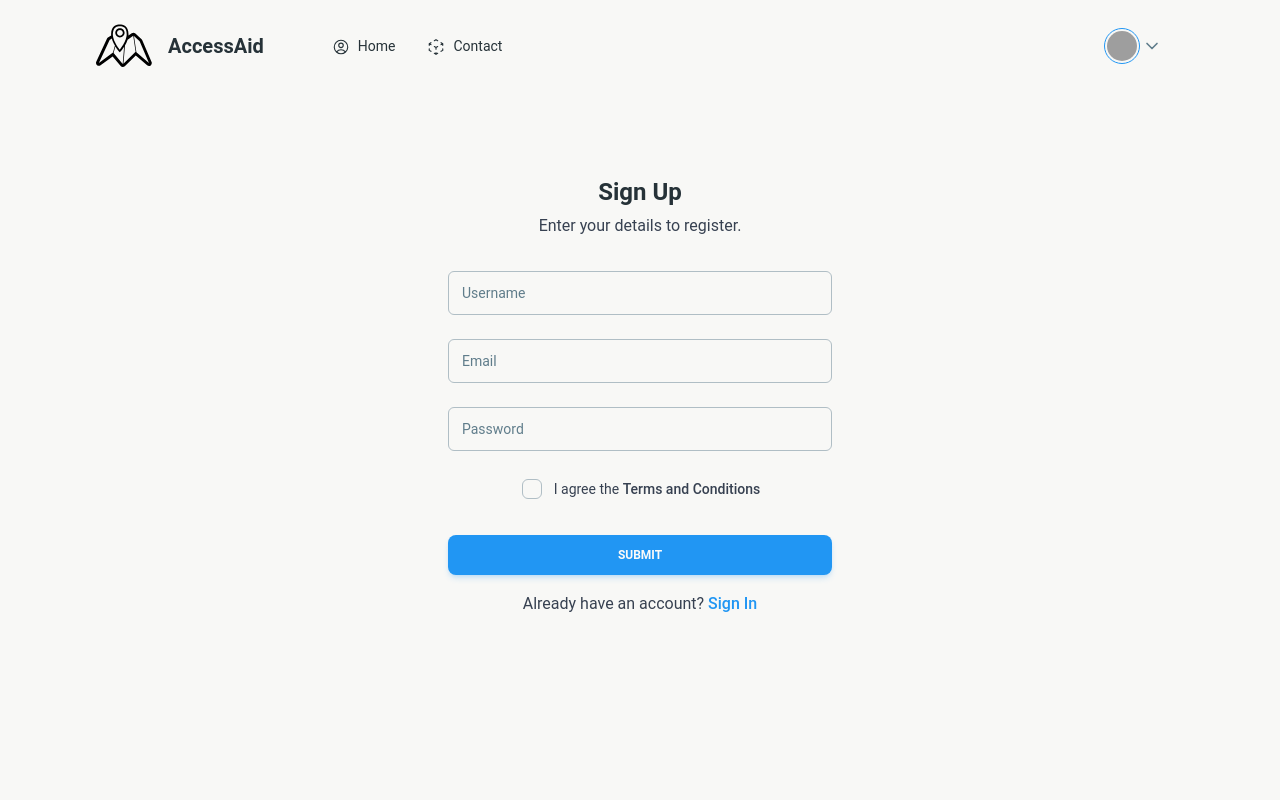
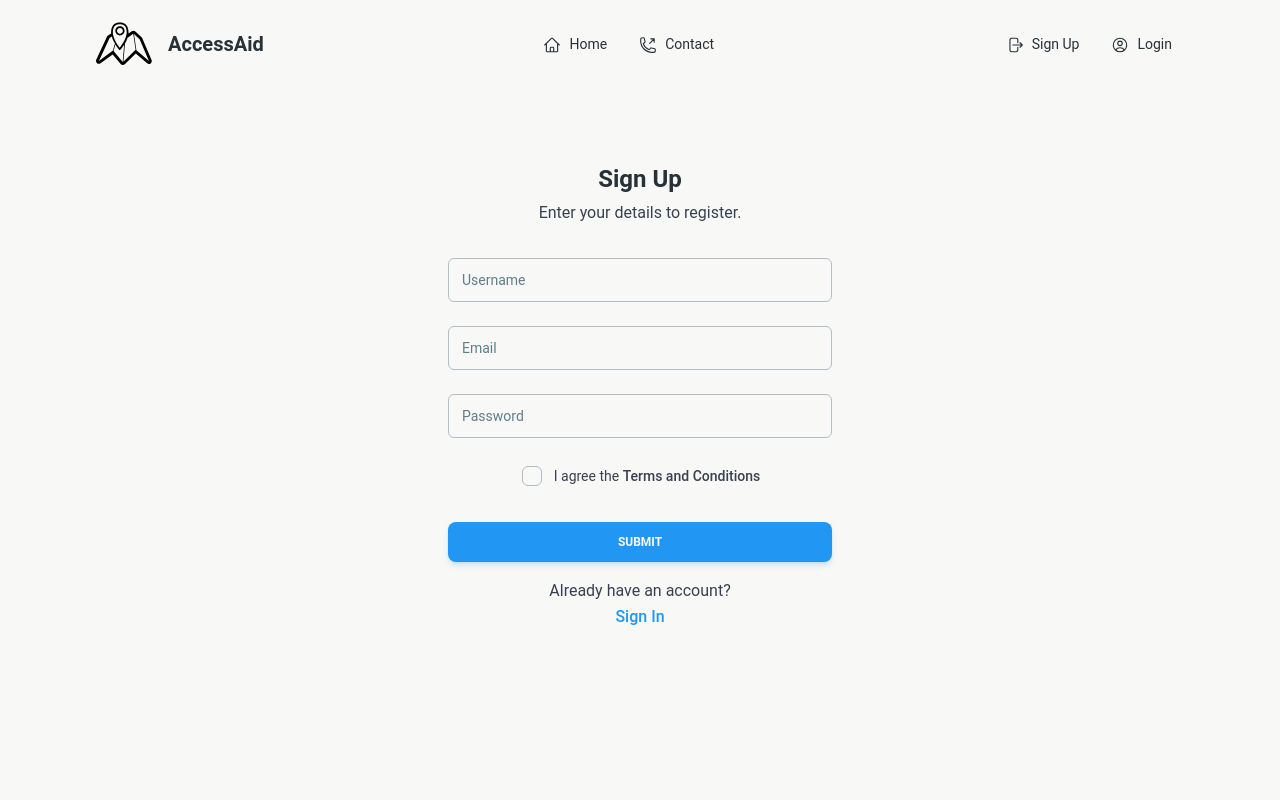
Before and after one commit to AccessAid/AccessAid-frontend, a React (Vite) app: page /signup in a window 1280 px wide. Shown: the top 800 px of the page. Built offline with nearby package versions, Linux system fonts and the light colour scheme; grey boxes are pictures that could not be loaded.

Commit message:
feat: :sparkles: Add auth hook and protectedRoute component for security and refactor some css

```diff
--- a/src/App.jsx
+++ b/src/App.jsx
@@ -17,8 +17,10 @@ import {
   Profile,
   SignUp,
 } from './pages';
+import { ProtectedRoute } from './components/ProtectedRoute/ProtectedRoute';
 
 function App() {
+  const excludedRoutes = [LOGIN, SIGNUP];
   return (
     <BrowserRouter>
       <Routes>
@@ -26,7 +28,9 @@ function App() {
           <Route index element={<Home />} />
           <Route path={LOGIN} element={<Login />} />
           <Route path={SIGNUP} element={<SignUp />} />
-          <Route path={PROFILE} element={<Profile />} />
+          <Route element={<ProtectedRoute excludedRoutes={excludedRoutes} />}>
+            <Route path={PROFILE} element={<Profile />} />
+          </Route>
           <Route path={CONTACT} element={<Contact />} />
           <Route path={NOT_FOUND} element={<NotFound />} />
         </Route>
--- a/src/components/ContactForm/ContactForm.css
+++ b/src/components/ContactForm/ContactForm.css
@@ -1,9 +1,18 @@
 .contact__form {
-  @apply flex h-full w-full flex-col items-center justify-center;
+  @apply h-full w-full pt-10;
+}
+
+.contact__form .contact-card {
+  @apply flex h-full w-full flex justify-center;
 }
 
 .contact__form form {
   @apply flex h-full max-w-3xl flex-col items-center justify-center gap-2 p-2;
+  min-height: 60vh;
+}
+
+.contact__form form > div {
+  @apply my-1;
 }
 
 .contact__form form button {
--- a/src/components/ContactForm/ContactForm.jsx
+++ b/src/components/ContactForm/ContactForm.jsx
@@ -1,6 +1,12 @@
 import React from 'react';
 import { useForm } from 'react-hook-form';
-import { Input, Textarea, Button } from '@material-tailwind/react';
+import {
+  Input,
+  Textarea,
+  Button,
+  Card,
+  Typography,
+} from '@material-tailwind/react';
 
 import './ContactForm.css';
 
@@ -17,6 +23,14 @@ const ContactForm = () => {
 
   return (
     <div className='contact__form'>
+      <Card color='transparent' shadow={false} className='contact-card'>
+        <Typography variant='h4' color='blue-gray'>
+          Contact us
+        </Typography>
+        <Typography color='gray' className='mt-1 font-normal'>
+          Send us your comments, questions and suggestions about our
+          accessibility platform
+        </Typography>
         <form onSubmit={handleSubmit(onSubmit)}>
           <Input
             id='name'
@@ -50,6 +64,7 @@ const ContactForm = () => {
             Enviar
           </Button>
         </form>
+      </Card>
     </div>
   );
 };
--- a/src/components/Header/Header.css
+++ b/src/components/Header/Header.css
@@ -8,7 +8,7 @@
 }
 
 .header .header__container {
-  @apply mx-auto flex items-center md:mx-16;
+  @apply mx-auto flex items-center justify-between md:mx-16 flex-grow;
 }
 
 .header .header__container .header__brand {
--- a/src/components/Header/Header.jsx
+++ b/src/components/Header/Header.jsx
@@ -1,4 +1,5 @@
 import React, { useEffect, useState } from 'react';
+import { useSelector } from 'react-redux';
 import {
   Navbar,
   MobileNav,
@@ -8,9 +9,11 @@ import {
 import { Bars2Icon } from '@heroicons/react/24/outline';
 import { Link } from 'react-router-dom';
 
+import useAuthCheck from '../../hooks/useAuthCheck';
 import { ProfileMenu } from './ProfileMenu/ProfileMenu';
 import { NavList } from './NavList/NavList';
 import { HOME } from '../../config/routes';
+import { navListAuthItems, navListItems } from './utils';
 
 import BrandImage from '../../assets/svg/brand_access.svg';
 
@@ -18,9 +21,11 @@ import './Header.css';
 
 const Header = () => {
   const [isNavOpen, setIsNavOpen] = useState(false);
+  const [headerColor, setHeaderColor] = useState('bg-transparent');
+
+  const isAuthenticated = useAuthCheck();
+
   const toggleIsNavOpen = () => setIsNavOpen((cur) => !cur);
-
-  const [headerColor, setHeaderColor] = useState('bg-transparent');
 
   useEffect(() => {
     const handleScroll = () => {
@@ -59,7 +64,7 @@ const Header = () => {
         </Link>
 
         <div className='header__links'>
-          <NavList />
+          <NavList navList={navListItems} />
         </div>
         <IconButton
           size='sm'
@@ -70,10 +75,22 @@ const Header = () => {
         >
           <Bars2Icon className='links_icon' />
         </IconButton>
-        <ProfileMenu />
+        {isAuthenticated ? (
+          <div className='header__links header-links-auth'>
+            <ProfileMenu />
+          </div>
+        ) : (
+          <div className='header__links header-links-auth'>
+            <NavList navList={navListAuthItems} />
+          </div>
+        )}
       </div>
       <MobileNav open={isNavOpen} className='header__mobile'>
-        <NavList />
+        {isAuthenticated ? (
+          <NavList navList={navListItems} />
+        ) : (
+          <NavList navList={[...navListItems, ...navListAuthItems]} />
+        )}
       </MobileNav>
     </Navbar>
   );
--- a/src/components/Header/NavList/NavList.jsx
+++ b/src/components/Header/NavList/NavList.jsx
@@ -1,34 +1,14 @@
 import React from 'react';
-
+import PropTypes from 'prop-types';
 import { MenuItem, Typography } from '@material-tailwind/react';
-import {
-  UserCircleIcon,
-  CubeTransparentIcon,
-} from '@heroicons/react/24/outline';
 import { Link } from 'react-router-dom';
-
-import { CONTACT, HOME } from '../../../config/routes';
 
 import './NavList.css';
 
-// nav list component
-const navListItems = [
-  {
-    label: 'Home',
-    link: HOME,
-    icon: UserCircleIcon,
-  },
-  {
-    label: 'Contact',
-    link: CONTACT,
-    icon: CubeTransparentIcon,
-  },
-];
-
-const NavList = () => {
+const NavList = ({ navList }) => {
   return (
     <ul className='navlist'>
-      {navListItems.map(({ label, link, icon }, key) => (
+      {navList.map(({ label, link, icon }, key) => (
         <Typography
           key={label}
           as='a'
@@ -49,4 +29,14 @@ const NavList = () => {
   );
 };
 
+NavList.propTypes = {
+  navList: PropTypes.arrayOf(
+    PropTypes.shape({
+      label: PropTypes.string.isRequired,
+      link: PropTypes.string.isRequired,
+      icon: PropTypes.elementType.isRequired,
+    }),
+  ).isRequired,
+};
+
 export { NavList };
--- /dev/null
+++ b/src/components/Header/utils.js
@@ -0,0 +1,36 @@
+import {
+  UserCircleIcon,
+  PhoneArrowUpRightIcon,
+  ArrowRightOnRectangleIcon,
+  HomeIcon,
+} from '@heroicons/react/24/outline';
+import { CONTACT, HOME, LOGIN, SIGNUP } from '../../config/routes';
+
+// nav list component
+const navListItems = [
+  {
+    label: 'Home',
+    link: HOME,
+    icon: HomeIcon,
+  },
+  {
+    label: 'Contact',
+    link: CONTACT,
+    icon: PhoneArrowUpRightIcon,
+  },
+];
+
+const navListAuthItems = [
+  {
+    label: 'Sign Up',
+    link: SIGNUP,
+    icon: ArrowRightOnRectangleIcon,
+  },
+  {
+    label: 'Login',
+    link: LOGIN,
+    icon: UserCircleIcon,
+  },
+];
+
+export { navListItems, navListAuthItems };
--- /dev/null
+++ b/src/components/ProtectedRoute/ProtectedRoute.jsx
@@ -0,0 +1,35 @@
+import React from 'react';
+import PropTypes from 'prop-types';
+import { LOGIN, PROFILE } from '../../config/routes';
+import useAuthCheck from '../../hooks/useAuthCheck';
+import { Navigate, useLocation, Outlet } from 'react-router-dom';
+
+const ProtectedRoute = ({ excludedRoutes, redirectTo }) => {
+  const isAuthenticated = useAuthCheck();
+  const location = useLocation();
+
+  const isExcludedRoute = excludedRoutes.includes(location.pathname);
+
+  if (isAuthenticated && isExcludedRoute) {
+    return <Navigate to={PROFILE} replace />;
+  }
+
+  if (!isAuthenticated) {
+    return <Navigate to={redirectTo} replace />;
+  }
+
+  return children ? children : <Outlet />;
+};
+
+ProtectedRoute.propTypes = {
+  children: PropTypes.node.isRequired,
+  redirectTo: PropTypes.string.isRequired,
+  excludedRoutes: PropTypes.arrayOf(PropTypes.string),
+};
+
+ProtectedRoute.defaultProps = {
+  redirectTo: LOGIN,
+  excludedRoutes: [],
+};
+
+export { ProtectedRoute };
--- a/src/components/RegistrationForm/RegistrationForm.jsx
+++ b/src/components/RegistrationForm/RegistrationForm.jsx
@@ -9,6 +9,7 @@ import { signup } from './../../store/actions/authActions';
 import { InputValidation } from '../InputValidation/InputValidation';
 import { RadioValidation } from '../RadioValidation/RadioValidation';
 import { LOGIN } from '../../config/routes';
+import { Link } from 'react-router-dom';
 
 const RegistrationForm = () => {
   const hookFormMethods = useForm();
@@ -138,12 +139,9 @@ const RegistrationForm = () => {
           </Button>
           <Typography color='gray' className='mt-4 text-center font-normal'>
             Already have an account?{' '}
-            <a
-              href='#'
-              className='font-medium text-blue-500 transition-colors hover:text-blue-700'
-            >
-              Sign In
-            </a>
+            <div className='font-medium text-blue-500 transition-colors hover:text-blue-700'>
+              <Link to={LOGIN}>Sign In</Link>
+            </div>
           </Typography>
         </form>
       </FormProvider>
--- /dev/null
+++ b/src/hooks/useAuthCheck.js
@@ -0,0 +1,9 @@
+import { useSelector } from 'react-redux';
+import { selectUserStatus } from '../store/slices/authSlice';
+
+const useAuthCheck = () => {
+  const userStatus = useSelector(selectUserStatus);
+  return userStatus === 'succeeded';
+};
+
+export default useAuthCheck;
```
Also changed, not shown: 1 other file (tests, documents, lock files or other folders). Lines whose indentation alone changed are shown as unchanged.
